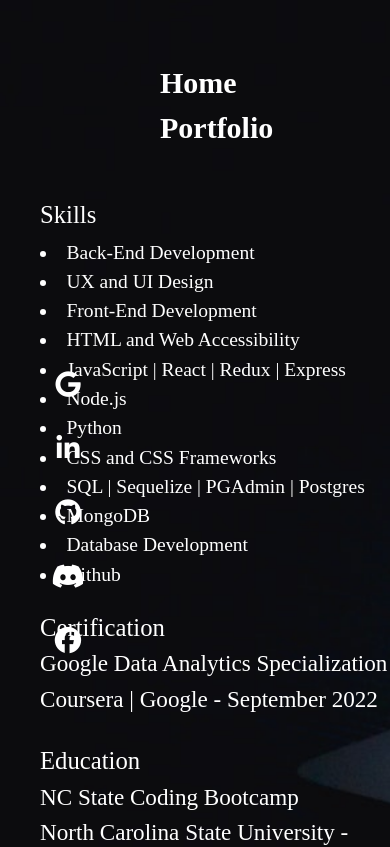
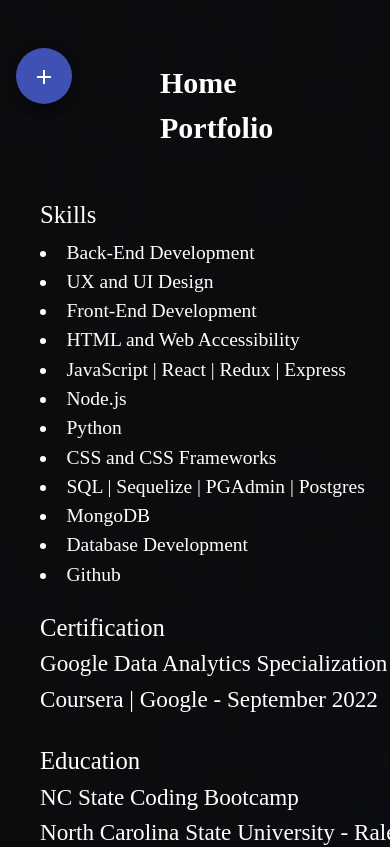
Before and after one commit to BDedafoe/my_profile, a React (Create React App) app: page /resume in a window 390 px wide. Shown: the top 847 px of the page. Built offline with nearby package versions, Linux system fonts and the light colour scheme.

Commit message:
added speed dial functionality

```diff
--- a/package.json
+++ b/package.json
@@ -6,6 +6,7 @@
     "@emotion/react": "^11.10.4",
     "@emotion/styled": "^11.10.4",
     "@material-ui/core": "^4.12.4",
+    "@material-ui/lab": "^4.0.0-alpha.61",
     "@mui/material": "^5.10.11",
     "@testing-library/jest-dom": "^5.16.5",
     "@testing-library/react": "^13.4.0",
--- a/public/index.html
+++ b/public/index.html
@@ -4,9 +4,12 @@
     <meta charset="utf-8" />
     <link rel="icon" href="%PUBLIC_URL%/favicon.ico" />
     <meta name="viewport" content="width=device-width, initial-scale=1" />
-    <script src="https://kit.fontawesome.com/468d497980.js" crossorigin="anonymous"></script>
+
       <title>Brittany Dedafoe</title>
-  </head>
+      <link rel="stylesheet" href="https://fonts.googleapis.com/icon?family=Material+Icons"/>
+      <link rel="stylesheet" href="https://cdn.jsdelivr.net/gh/FortAwesome/Font-Awesome@5.13.0/css/all.min.css"/>
+
+    </head>
   <body>
     <noscript>You need to enable JavaScript to run this app.</noscript>
     <div id="root"></div>
--- a/src/App.js
+++ b/src/App.js
@@ -1,14 +1,15 @@
 import React from 'react';
-import './App.css';
+import { BrowserRouter as Router, Routes, Route } from "react-router-dom";
 import './public/my.css'
 import 'bootstrap/dist/css/bootstrap.min.css';
-import { BrowserRouter as Router, Routes, Route } from "react-router-dom";
 import Navbar from './content/navbar';
 import Portfolio from './views/portfolio';
 import About from './views/about';
 import Home from './views/home';
 import Resume from './views/resume';
 import { SocialIcons } from './content/socialIcons';
+import { Hidden } from '@material-ui/core';
+import { SpeedDials } from './content/speedDial';
 
 const App = () => {
 
@@ -23,8 +24,12 @@
             <Route path='/resume' element={<Resume/>} />
           </Routes>
       </Router>
+      <Hidden smDown>
       <SocialIcons />
-
+      </Hidden>
+      <Hidden mdUp>
+      <SpeedDials />
+      </Hidden>
     </div>
   );
 }
--- a/src/content/navbar.js
+++ b/src/content/navbar.js
@@ -1,5 +1,5 @@
 import React from 'react';
-import {  Link } from "react-router-dom";
+import { Link } from "react-router-dom";
 import '../App.css';
 
 const Navbar= () =>{
--- a/src/content/socialIcons.js
+++ b/src/content/socialIcons.js
@@ -18,7 +18,6 @@
   },
   icon: {
     fontSize: '1.1em',
-
   },
 
 
--- /dev/null
+++ b/src/content/speedDial.js
@@ -0,0 +1,62 @@
+import React from "react";
+import { makeStyles } from "@material-ui/core/styles";
+import { SpeedDial, SpeedDialIcon, SpeedDialAction } from "@material-ui/lab";
+import Resume from "../settings/resume.json";
+
+const useStyles = makeStyles((theme) => ({
+    speedDial: {
+      position: "absolute",
+      top: theme.spacing(6),
+      left: theme.spacing(2),
+    },
+    iconColor: {
+      color: 'inherent',
+
+    },
+
+}));
+
+export const SpeedDials = () => {
+    const classes = useStyles();
+
+    const [open, setOpen] = React.useState(false);
+
+    const handleClose = () => {
+      setOpen(false);
+    };
+
+    const handleOpen = () => {
+      setOpen(true);
+    };
+
+    const actionIcons = Resume.basics.profiles.map((action) => (
+      <SpeedDialAction
+        key={action.network.toLowerCase()}
+        icon={<i className={`${action.x_icon} ${classes.iconColor}`}></i>}
+        tooltipTitle={action.network}
+        onClick={handleClose}
+        href={action.url}
+        target="_blank"
+        rel="noopener noreferrer"
+        underline="none"
+        color="inherit"
+      />
+    ));
+
+    return (
+      <>
+        <SpeedDial
+          ariaLabel="SpeedDial"
+          className={classes.speedDial}
+          hidden={false}
+          icon={<SpeedDialIcon />}
+          onClose={handleClose}
+          onOpen={handleOpen}
+          open={open}
+          direction="down"
+        >
+          {actionIcons}
+        </SpeedDial>
+      </>
+    );
+};
--- a/src/index.css
+++ b/src/index.css
@@ -1,13 +1,35 @@
+* {
+  margin: 0;
+  padding: 0;
+  border: 0;
+  outline: 0;
+  box-sizing: border-box;
+}
+::-moz-selection {
+  background: lightsalmon;
+  color: white;
+  text-shadow: none;
+}
+::selection {
+  background: lightsalmon;
+  color: white;
+  text-shadow: none;
+}
+::-webkit-scrollbar {
+  width: 0px;
+  background: transparent;
+}
+html {
+  overflow: scroll;
+  overflow-x: hidden;
+  font-size: 16px;
+  scroll-behavior: smooth;
+}
 body {
-  margin: 0;
-  font-family: -apple-system, BlinkMacSystemFont, 'Segoe UI', 'Roboto', 'Oxygen',
-    'Ubuntu', 'Cantarell', 'Fira Sans', 'Droid Sans', 'Helvetica Neue',
-    sans-serif;
-  -webkit-font-smoothing: antialiased;
-  -moz-osx-font-smoothing: grayscale;
+  transition: all 0.5s ease;
 }
 
-code {
-  font-family: source-code-pro, Menlo, Monaco, Consolas, 'Courier New',
-    monospace;
+p {
+  margin-block-start: 0.5em;
+  margin-block-end: 0.5em;
 }
--- a/src/public/my.css
+++ b/src/public/my.css
@@ -43,10 +43,10 @@
 .mainNavbar li a:hover {color: aqua;}
 
 /* Social Icons */
-/* .makeStyles-icon-3 {
+.makeStyles-icon-3 {
   display: flex;
   padding-right: 50px;
-} */
+}
 
 
 button:hover {
@@ -84,7 +84,7 @@
 /* Resume */
 .resumeContainer {
   display: flex;
-  text-align: left;
+  flex-wrap: wrap;
 
 }
 
@@ -103,6 +103,26 @@
 
 }
 
+@media (max-width: 800px) {
+  .resumeLeft, .resumeRight {
+    flex: 100%;
+  }
+}
+
 li {
   font-size: 1.22em;
 }
+
+
+
+.MuiSpeedDialIcon-icon {
+  color: white;
+}
+
+.speedDial {
+  background: white;
+}
+
+.MuiSpeedDialAction-fab {
+  background: red;
+}
```
Also changed, not shown: 1 other file (tests, documents, lock files or other folders).
